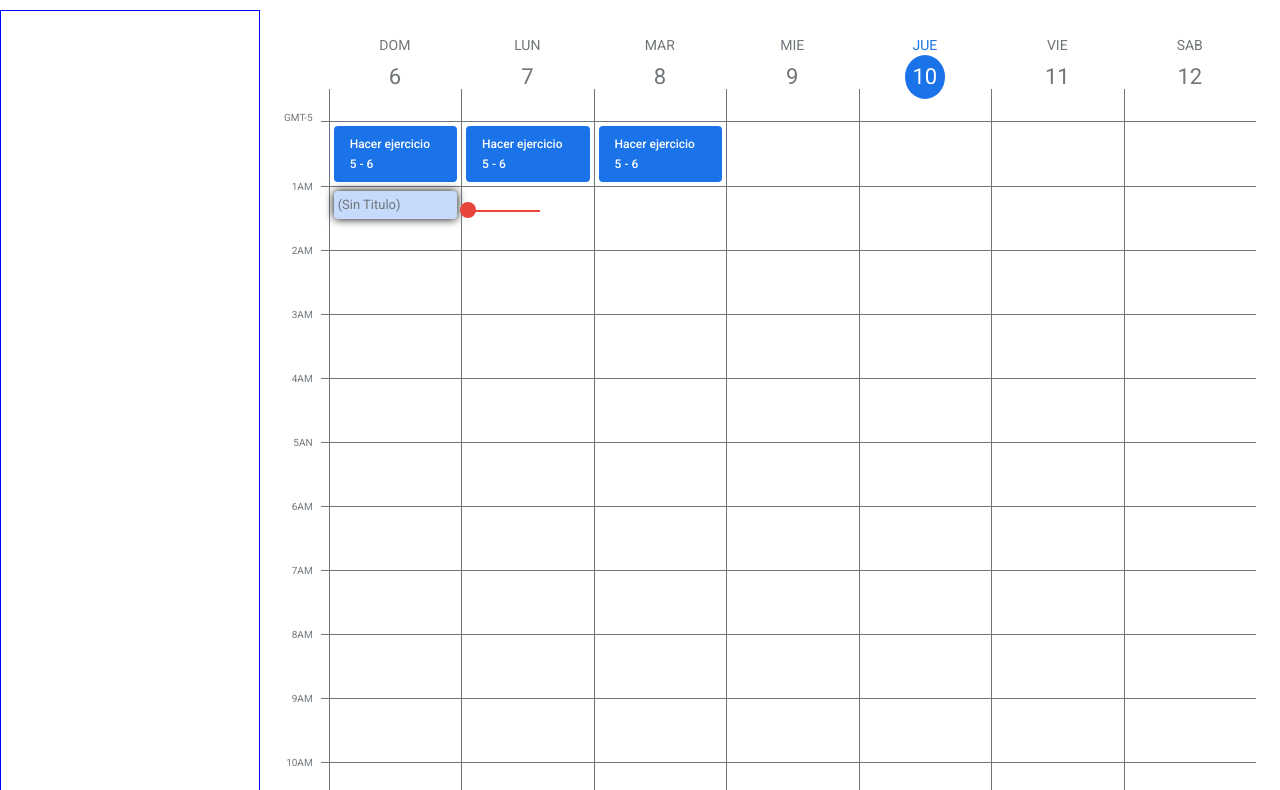
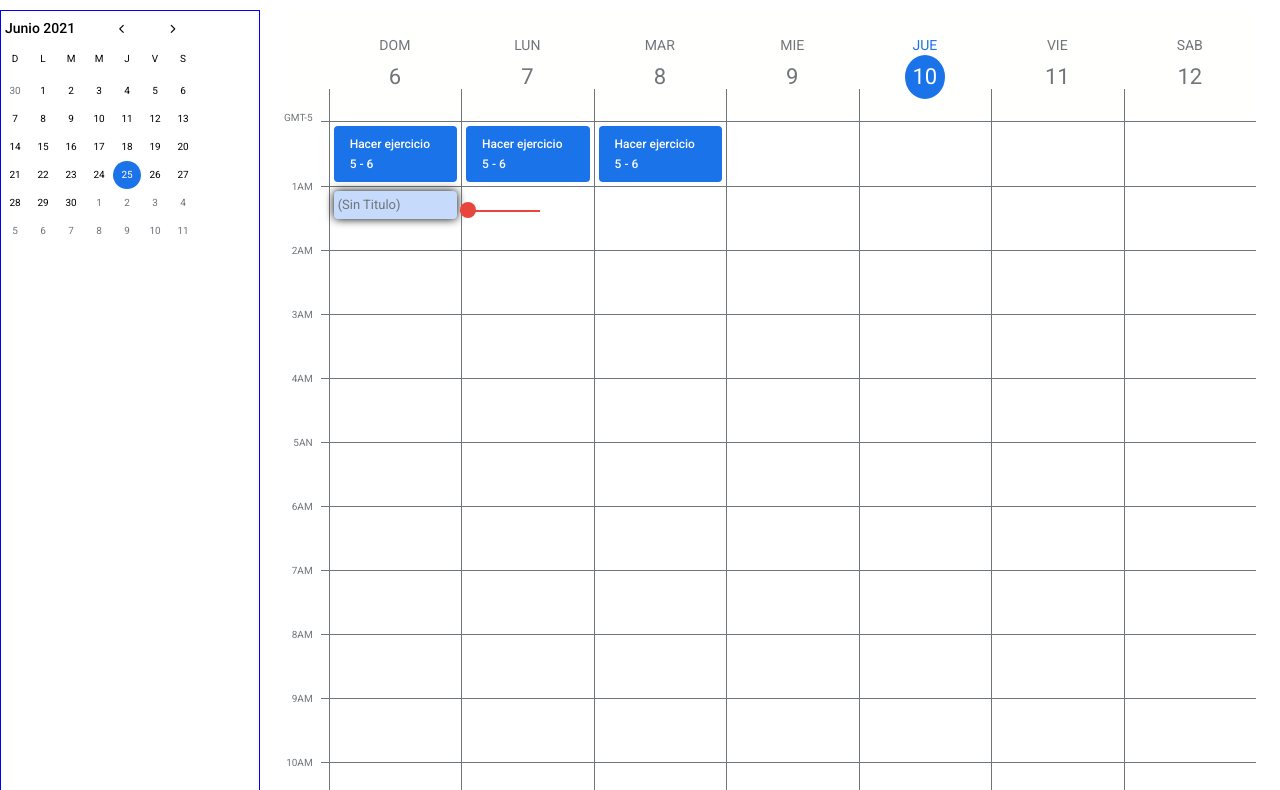
Before and after one commit to yersonreyes/reto-calendario, a plain HTML site: page index.html in a window 1280 px wide. Shown: the part 86-876 px from the top of the page. Drawn offline with Linux system fonts and the light colour scheme; files whose address does not match are found by name.

Commit message:
Creado componente miniClendar

```diff
--- a/css/index.css
+++ b/css/index.css
@@ -6,3 +6,4 @@
 @import './select.css';
 @import './calendar-status.css';
 @import './header.css';
+@import './mini-calendar.css';
--- /dev/null
+++ b/css/mini-calendar.css
@@ -0,0 +1,43 @@
+.miniCalendar{
+--cellSize: 1.75rem;
+max-inline-size: 12.25rem;
+}
+
+.miniCalendar-status{
+    display: flex;
+    justify-content: space-between;
+    align-items: center;
+    padding-inline-start: .25rem ;
+}
+.miniCalendar-date{
+    font: var(--body1-medium);
+}
+
+.miniCalendar-header{
+    display: grid;
+    grid-template-columns: repeat(7, var(--cellSize));
+    grid-template-rows: var(--cellSize);
+    text-align: center;
+    font: var(--body3-regular);
+    line-height: var(--cellSize);
+    margin-block-end: .25rem;
+}
+.miniCalendar-month{
+    display: grid;
+    grid-template-columns: repeat(7, var(--cellSize));
+    grid-template-rows: repeat(6, var(--cellSize));
+    text-align: center;
+    font: var(--body3-regular);
+}
+.niniCalendar-monthDay{
+    line-height: var(--cellSize);
+}
+.niniCalendar-monthDay.is-inactive{
+ color: var(--gray20);
+}
+
+.niniCalendar-monthDay.is-selected{
+    background: var(--blue10);
+    color: var(--white);
+    border-radius: 50%;
+}
--- a/css/select.css
+++ b/css/select.css
@@ -9,5 +9,5 @@
     appearance: none;
     background-image: url("../icons/chevron-down.svg");
     background-repeat: no-repeat;
-    background-position:right center ;
+    background-position:right .5rem center ;
 }
--- a/index.html
+++ b/index.html
@@ -48,7 +48,74 @@
       </div>
     </header>
 
-    <div class="sidebar"></div>
+    <div class="sidebar">
+      <div class="miniCalendar" aria-label="Calendario de navegacion">
+        <div class="miniCalendar-status">
+          <time class="miniCalendar-date" datetime="2021-06-07">Junio 2021</time>
+          <div class="miniCalendar-navigation">
+            <a class="button is-conpact" href="#" aria-label="Mes anterior">
+              <i class="icon-chevron-left" aria-hidden="true"></i>
+            </a>
+            <a class="button is-conpact" href="#" aria-label="Mes siguiente">
+              <i class="icon-chevron-right" aria-hidden="true"></i>
+            </a>
+          </div>
+        </div>
+        <div class="miniCalendar-header">
+          <span class="miniCalendar-weekDay">D</span>
+          <span class="miniCalendar-weekDay">L</span>
+          <span class="miniCalendar-weekDay">M</span>
+          <span class="miniCalendar-weekDay">M</span>
+          <span class="miniCalendar-weekDay">J</span>
+          <span class="miniCalendar-weekDay">V</span>
+          <span class="miniCalendar-weekDay">S</span>
+        </div>
+        <div class="miniCalendar-month">
+          <div class="niniCalendar-monthDay is-inactive">30</div>
+          <div class="niniCalendar-monthDay">1</div>
+          <div class="niniCalendar-monthDay">2</div>
+          <div class="niniCalendar-monthDay">3</div>
+          <div class="niniCalendar-monthDay">4</div>
+          <div class="niniCalendar-monthDay">5</div>
+          <div class="niniCalendar-monthDay">6</div>
+          <div class="niniCalendar-monthDay">7</div>
+          <div class="niniCalendar-monthDay">8</div>
+          <div class="niniCalendar-monthDay">9</div>
+          <div class="niniCalendar-monthDay">10</div>
+          <div class="niniCalendar-monthDay">11</div>
+          <div class="niniCalendar-monthDay">12</div>
+          <div class="niniCalendar-monthDay">13</div>
+          <div class="niniCalendar-monthDay">14</div>
+          <div class="niniCalendar-monthDay">15</div>
+          <div class="niniCalendar-monthDay">16</div>
+          <div class="niniCalendar-monthDay">17</div>
+          <div class="niniCalendar-monthDay">18</div>
+          <div class="niniCalendar-monthDay">19</div>
+          <div class="niniCalendar-monthDay">20</div>
+          <div class="niniCalendar-monthDay">21</div>
+          <div class="niniCalendar-monthDay">22</div>
+          <div class="niniCalendar-monthDay">23</div>
+          <div class="niniCalendar-monthDay">24</div>
+          <div class="niniCalendar-monthDay is-selected">25</div>
+          <div class="niniCalendar-monthDay">26</div>
+          <div class="niniCalendar-monthDay">27</div>
+          <div class="niniCalendar-monthDay">28</div>
+          <div class="niniCalendar-monthDay">29</div>
+          <div class="niniCalendar-monthDay">30</div>
+          <div class="niniCalendar-monthDay is-inactive">1</div>
+          <div class="niniCalendar-monthDay is-inactive">2</div>
+          <div class="niniCalendar-monthDay is-inactive">3</div>
+          <div class="niniCalendar-monthDay is-inactive">4</div>
+          <div class="niniCalendar-monthDay is-inactive">5</div>
+          <div class="niniCalendar-monthDay is-inactive">6</div>
+          <div class="niniCalendar-monthDay is-inactive">7</div>
+          <div class="niniCalendar-monthDay is-inactive">8</div>
+          <div class="niniCalendar-monthDay is-inactive">9</div>
+          <div class="niniCalendar-monthDay is-inactive">10</div>
+          <div class="niniCalendar-monthDay is-inactive">11</div>
+        </div>
+      </div>
+    </div>
     <main class="calendar">
       <div class="currentTime"></div>
       <div class="calendar-week">
```
